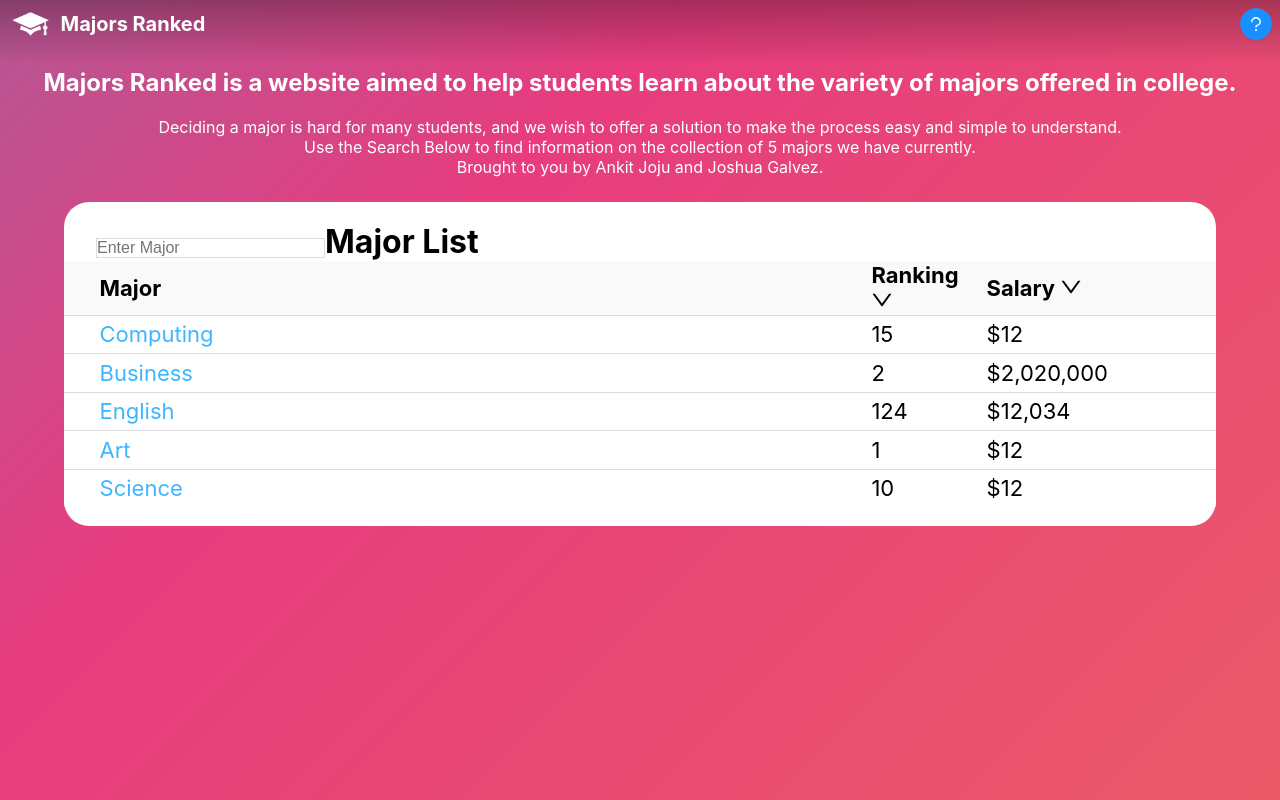
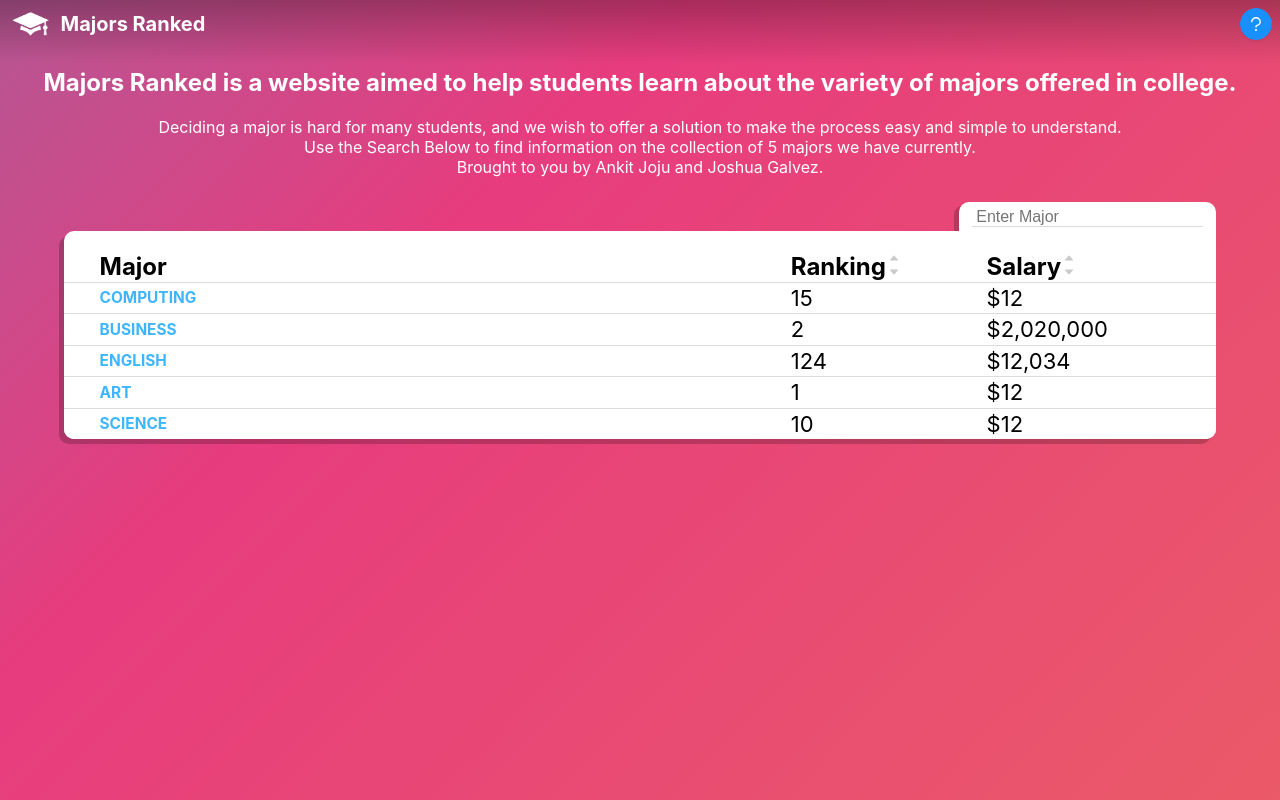
Before and after one commit to Angle-Brackets/csforgood2021, a React (Create React App) app: page / in a window 1280 px wide. Built offline with nearby package versions, Linux system fonts and the light colour scheme.

Commit message:
Style Updates 2

```diff
--- a/src/App.css
+++ b/src/App.css
@@ -1,57 +1,3 @@
-
-.timeContent {
-  text-align: center;
-  display: flex;
-  flex-direction: column;
-  justify-content: center;
-
-}
-
-.animated {
-  -webkit-animation-duration: 2s;
-  animation-duration: 2s;
-  -webkit-animation-fill-mode: both;
-  animation-fill-mode: both;
-}
-
-@-webkit-keyframes fadeIn {
-  0% {opacity: 0;}
-  100% {opacity: 1;}
-}
-
-@keyframes fadeIn {
-  0% {opacity: 0;}
-  100% {opacity: 1;}
-}
-
-.fadeIn {
-  -webkit-animation-name: fadeIn;
-  animation-name: fadeIn;
-}
-
-
-.dropdown{
-  width: 50%;
-  margin: 0 auto;
-  padding-top: 10px;
-}
-
-
-.header{
-  display: flex;
-  flex-direction: column;
-  height: 8vh;
-  justify-content: center;
-  align-items: center;
-  background-color: white;
-  border-bottom: 1px solid #c7c7c7;
-  color: black;
-  position: absolute;
-  width: 100vw;
-  font-size: 2vh;
-  z-index: 10000;
-}
-
 .App{
   -webkit-margin-before: 0em;
   width: 100vw;
@@ -63,116 +9,23 @@
   user-select: none; /* Non-prefixed version, currently supported by Chrome and Opera */
 }
 
-.cal{
-display: flex;
-align-content: center;
-justify-content: center;
-}
-
-.schedList{
-  padding-top: 10px;
-  padding-bottom: 10px;
-  text-align: center;
-}
-
-.listPage, .calPage, .lunchPage{
-  display: none;
-}
-
-.lunchPage{
-  overflow-y: scroll;
-  width: 100vw;
-}
-
-.lunchPage::-webkit-scrollbar{
-  display: none;
-}
-
-.hoverShadow:hover{
-  box-shadow: 0px 0px 6px 1px #0000002b;
-  transform: translateY(-5px) !important;
-}
-
-.hide{
-  visibility: hidden;
-  height: 0;
-}
-.lineButton{
-  border-radius: 10px 10px 10px 10px;
-  border: 1px #d8d8d8 solid;
-  padding: 5px 0 0 0;
-  background: white;
-  margin-bottom: 1vh;
-  margin-top: 1vh;
-  width: 50vw;
-  margin-left: 2vw;
-  margin-right: 2vw;
-  transition: transform 0.3s ease;
-  transform: translateY(0px);
-}
-
-.lineHeader{
-  margin: 0;
-  padding: 0 5px 2px 5px;
-  font-size: 3vh;
-}
-
-.buttonBar{
-  position: absolute;
-  display: block;
-  width: fit-content;
-  height: fit-content;
-  align-items: center;
-  justify-content: space-evenly;
-  background-color: #f5f5f59e;
-  bottom: 5vh;
-  left: 0;
-  right: 0;
-  margin: auto;
-  border-radius: 20px;
-  box-shadow: 0px 4px 8px 0px #63636363;
-  backdrop-filter: blur(2px);
-}
-
-.mainContent{
-  height: 100vh;
-  display: flex;
-  flex-direction: column;
-  align-items: center;
-  justify-content: center;
-  background: #fafdff;
-  overflow: hidden;
-}
-
-@keyframes pulse {
-  0% {
-    background-color: transparent;
-  }
-  50% {
-    background-color: #d7ecfe;
-  }
-  100% {
-    background-color: transparent;
+@media screen and (orientation:portrait) {
+  .listHeader{
+    background: transparent;
+    text-align:left;
+    padding: 2vw;
+    font-size: 5vw;
   }
 }
 
-@media screen and (orientation:portrait) {
-  .header{
-    font-size: 1.5vh;
-    height: 7vh;
-  }
-  .lineButton{
-    width: 80vw;
-  }
-  .lineHeader{
-    font-size: 2.5vh;
-  }
-  .lunchPage::-webkit-scrollbar{
-    display: block;
+@media screen and (orientation:landscape) {
+  .listHeader{
+    background: transparent;
+    text-align:left;
+    padding: 2vw;
+    font-size: 3vh;
   }
 }
-
-
 
 .entry {
   height: fit-content;
@@ -181,11 +34,10 @@ justify-content: center;
   font-size: 2.75vh;
 }
 .entry:hover {
-  background: #eee;
+  background: #0000000a;
 }
 
 .entryInfo {
-  background-color: #f6fdff;
   color: #353535;
   max-height: 0;
   overflow: hidden;
@@ -194,6 +46,10 @@ justify-content: center;
   font-weight: 300;
 }
 
+ input:focus, textarea:focus, select:focus{
+        outline: none;
+    }
+
 .td {
   padding-top: 2vh;
   padding-bottom: 2vh;
--- a/src/components/List.js
+++ b/src/components/List.js
@@ -1,6 +1,6 @@
 import React from "react";
-import {Input} from "antd"
-import {UpOutlined, DownOutlined, LineOutlined} from '@ant-design/icons'
+import {Input, Row, Col} from "antd"
+import {CaretUpOutlined, CaretDownOutlined, UpOutlined} from '@ant-design/icons'
 import { Component } from "react";
 import Major from "./Major.js"
 import majors from '../Data.js'
@@ -22,7 +22,7 @@ class List extends Component {
   }
 
   search(event) {
-    this.setState({searchTerm: event.target.value}, () => this.setState({majors: this.applySearch(majors)}));
+    this.setState({searchTerm: event.target.value}, () => this.setState({majors: this.sort(this.applySearch(majors), this.state.sort)}));
   }
 
   applySearch(items) {
@@ -34,46 +34,67 @@ class List extends Component {
     return temp;
   }
 
-  sort = type => {
-    let temp = this.applySearch(majors)
-    if(type == "RANK") {
-      if(this.state.sort[0] != "RANK" || this.state.sort[1] == 0) {
+  sort = (temp, type) => {
+    if(type[1] === 0) {
+      return temp;
+    } else {
+      if(type[0] === "RANK") {
+        if(type[1] === 1) {
           temp.sort(function(a, b){
             if(a.rank < b.rank) { return -1; }
             if(a.rank > b.rank) { return 1; }
             return 0;
           })
-        this.setState({sort: ["RANK", 1]})
-      } else if (this.state.sort[1] == 1) {
+        } else if (type[1] === 2) {
           temp.sort(function(a, b){
             if(a.rank > b.rank) { return -1; }
             if(a.rank < b.rank) { return 1; }
             return 0;
           })
-        this.setState({sort: ["RANK", 2]});
-      } else {
-        this.setState({sort: ["RANK", 0]});
         }
-    } else if (type == "SALARY") {
-      if(this.state.sort[0] != "SALARY" || this.state.sort[1] == 0) {
+      } else if (type[0] == "SALARY") {
+        if(type[1] === 1) {
+          temp.sort(function(a, b){
+            if(a.salary > b.salary) { return -1; }
+            if(a.salary < b.salary) { return 1; }
+            return 0;
+          })
+        } else if (type[1] === 2) {
           temp.sort(function(a, b){
             if(a.salary < b.salary) { return -1; }
             if(a.salary > b.salary) { return 1; }
             return 0;
           })
+        }
+      }
+    }
+    return temp;
+  }
+
+  clickSort = type => {
+    let temp = this.applySearch(majors)
+    if(type == "RANK") {
+      if(this.state.sort[0] != "RANK" || this.state.sort[1] == 0) {
+        temp = this.sort(temp, ["RANK", 1])
+        this.setState({sort: ["RANK", 1]})
+      } else if (this.state.sort[1] == 1) {
+        temp = this.sort(temp, ["RANK", 2])
+        this.setState({sort: ["RANK", 2]});
+      } else {
+        this.setState({sort: ["NONE", 0]});
+      }
+    } else if (type == "SALARY") {
+      if(this.state.sort[0] != "SALARY" || this.state.sort[1] == 0) {
+        temp = this.sort(temp, ["SALARY", 1])
         this.setState({sort: ["SALARY", 1]})
       } else if (this.state.sort[1] == 1) {
-        temp.sort(function(a, b){
-          if(a.salary > b.salary) { return -1; }
-          if(a.salary < b.salary) { return 1; }
-          return 0;
-        })
+        temp = this.sort(temp, ["SALARY", 2])
         this.setState({sort: ["SALARY", 2]});
       } else {
-        this.setState({sort: ["SALARY", 0]});
+        this.setState({sort: ["NONE", 0]});
       }
     }
-    this.setState({majors: temp});
+    this.setState({majors: []}, () => this.setState({majors: temp}));
   }
 
   render(){
@@ -88,37 +109,38 @@ class List extends Component {
   };
 
   let inputCSS = {
-    border: "1px solid #dcdcdc",
-    margin: "1vw 0 0 2.5vw",
-    padding: "0px 20px 0px 0px",
+    border: "0",
+    borderBottom: "1px solid #dcdcdc",
+    padding: "0px 20px 0px 4px",
     backgroundPosition: "10px 10px",
     backgroundRepeat: "no-repeat",
     fontSize: "1rem",
+    borderRadius:"0",
+    color: "gray",
   };
 
-  console.log(this.state.sort)
+    return(
+      <div style={{marginLeft: "auto", marginRight: "auto", width:"fit-content", marginTop: "2vw"}}>
+      <div style={{boxShadow:"-5px 3px 0px #00000036", padding:"0.5vh 1vw 0.5vh 1vw", borderRadius: "10px 10px 0 0", background: "white", marginLeft: "auto", width: "fit-content"}}>
+        <input style={inputCSS} value={this.state.searchTerm} type="text" placeholder="Enter Major" onChange={this.search}/>
+      </div>
+      <div style={{boxShadow:"-5px 5px 0px #00000036", backgroundColor: "white", width: "90vw", height:"fit-content", paddingTop:"1.5vw", borderRadius: "10px 0 10px 10px", overflow: "scroll"}} className={"animated fadeIn"}>
 
-    return(
-      <div style={{backgroundColor: "white", width: "90vw", height:"fit-content", marginLeft: "auto", marginRight: "auto", paddingTop:"1.5vw", paddingBottom: "1.5vw", marginTop: "2vw", borderRadius: "25px", overflow: "scroll"}} className={"animated fadeIn"}>
-
-
-      <input style={inputCSS} value={this.state.searchTerm} type="text" placeholder="Enter Major" onChange={this.search}/>
-      <text style={{fontSize: "2rem", fontWeight: "bold", justifyContent: "center"}}>Major List</text>
 
       <table border="1" frame="void" rules="rows" style={wrap}>
         <colgroup>
          <col style={{width: "3%", minWidth: "3%"}}/>
-         <col style={{width: "67%", minWidth: "70%"}}/>
-         <col style={{width: "10%", minWidth: "10%"}}/>
+         <col style={{width: "60%", minWidth: "60%"}}/>
+         <col style={{width: "17%", minWidth: "17%"}}/>
          <col style={{width: "20%", minWidth: "20%"}}/>
         </colgroup>
-        <tr style={{background: "#f9f9f9", textAlign: "left", padding: "2vw", fontSize: "2.75vh"}}>
+        <tr className="listHeader">
           <th></th>
           <th>Major</th>
-          <th>Ranking <span onClick={() => this.sort("RANK")}>{this.state.sort[0] == "RANK" && this.state.sort[1] == 0 ? <LineOutlined/> : this.state.sort[0] == "RANK" && this.state.sort[1] == 1 ? <UpOutlined/> : <DownOutlined/>}</span></th>
-          <th>Salary <span onClick={() => this.sort("SALARY")}>{this.state.sort[0] == "SALARY" && this.state.sort[1] == 0 ? <LineOutlined/> : this.state.sort[0] == "SALARY" && this.state.sort[1] == 1 ? <UpOutlined/> : <DownOutlined/>}</span></th>
+          <th onClick={() => this.clickSort("RANK")}><div style={{display:"flex"}}>Ranking<div style={{marginRight: "2px", marginLeft: "2px", display:"grid"}}>{this.state.sort[0] == "NONE" || this.state.sort[0] == "SALARY" ? <><CaretUpOutlined style={{fontSize:"1.5vh", color: "#cacaca"}}/><CaretDownOutlined style={{fontSize:"1.5vh", color: "#cacaca"}}/></> : this.state.sort[0] == "RANK" && this.state.sort[1] == 1 ? <><CaretUpOutlined style={{fontSize:"1.5vh", color: "#01a4ec"}}/><CaretDownOutlined style={{fontSize:"1.5vh", color: "#cacaca"}}/></> : <><CaretUpOutlined style={{fontSize:"1.5vh", color: "#cacaca"}}/><CaretDownOutlined style={{fontSize:"1.5vh", color: "#01a4ec"}}/></>}</div></div></th>
+          <th onClick={() => this.clickSort("SALARY")}><div style={{display:"flex"}}>Salary<div style={{marginRight: "2px", marginLeft: "2px", display:"grid"}}>{this.state.sort[0] == "NONE" || this.state.sort[0] == "RANK" ? <><CaretUpOutlined style={{fontSize:"1.5vh", color: "#cacaca"}}/><CaretDownOutlined style={{fontSize:"1.5vh", color: "#cacaca"}}/></> : this.state.sort[0] == "SALARY" && this.state.sort[1] == 1 ? <><CaretUpOutlined style={{fontSize:"1.5vh", color: "#01a4ec"}}/><CaretDownOutlined style={{fontSize:"1.5vh", color: "#cacaca"}}/></> : <><CaretUpOutlined style={{fontSize:"1.5vh", color: "#cacaca"}}/><CaretDownOutlined style={{fontSize:"1.5vh", color: "#01a4ec"}}/></>}</div></div></th>
         </tr>
-        <tbody>
+        <tbody style={{background: "transparent"}}>
           {this.state.majors.map(major =>
             <Major name={major.name} rank={major.rank} salary={major.salary}
             desc={major.desc} jobs={major.jobs} />
@@ -126,6 +148,7 @@ class List extends Component {
         </tbody>
       </table>
       </div>
+      </div>
     );
 }
 
--- a/src/components/Major.js
+++ b/src/components/Major.js
@@ -45,22 +45,28 @@ export default class Major extends Component {
 
     return(
       <>
-          <tr className="entry" onClick={() => this.expand()}>
-           <td></td>
-           <td style={{color:"#3db6ff", paddingTop:"0.5%", paddingBottom:"0.5%"}}>{this.state.name}</td>
+          <tr className="entry" onClick={() => this.expand()} style={{display: `${this.state.show ? ("none") : ("revert")}`}}>
+           <td> </td>
+           <td style={{color:"#3db6ff", paddingTop:"0.5%", paddingBottom:"0.5%", fontSize: "0.7em", fontWeight: "bold"}}>{this.state.name.toUpperCase()}</td>
            <td>{this.state.rank}</td>
            <td>${this.state.salary.toString().replace(/\B(?=(\d{3})+(?!\d))/g, ",")}</td>
           </tr>
-          <tr id="info" className="entryInfo" style={{display: `${this.state.show ? ("contents") : ("none")}`}}>
-            <td></td>
-            <td colspan="3" style={{paddingTop:"0.5%", paddingBottom:"0.5%"}}>
-              <div style={{color: "black", fontWeight:"bold", fontSize:"1.5vh"}}>DESCRIPTION</div>
-              <div>{this.state.desc}</div>
-              <div style={{color: "black", fontWeight:"bold", fontSize:"1.5vh"}}>JOBS</div>
-              <div>
-              {this.state.jobs.map(job =>
-                <div>{job}</div>
+          <tr id="info" className="entryInfo" style={{display: `${this.state.show ? ("table-row") : ("none")}`}} onClick={() => this.expand()}>
+            <td style={{ background: "#6565650a"}}></td>
+            <td colSpan="3" style={{paddingTop:"0.5%", paddingBottom:"0.5%", background: "#6565650a"}}>
+              <div style={{color: "#3db6ff", fontWeight:"bold", fontSize:"0.7em"}}>{this.state.name.toUpperCase()}</div>
+              <div style={{fontSize:"0.9em"}}>{this.state.desc}</div>
+              <div style={{display: "flex", alignItems: "center", fontWeight:"bold", fontSize:"2vh", color: "#f845a7", whiteSpace: "pre"}}>
+              <span style={{color: "black", fontSize:"1.5vh"}}>JOBS   </span>
+              {this.state.jobs.map((job, i) =>
+                <>job{(i < this.state.jobs.length - 1) ? <>, </> : <></>}</>
               )}
+              </div>
+              <div style={{display: "flex", alignItems: "center", fontWeight:"bold", fontSize:"2vh", color: "#f845a7", whiteSpace: "pre"}}>
+                <span style={{color: "black", fontSize:"1.5vh"}}>RANK   </span> {this.state.rank}
+              </div>
+              <div style={{display: "flex", alignItems: "center", fontWeight:"bold", fontSize:"2vh", color: "#f845a7", whiteSpace: "pre"}}>
+                <span style={{color: "black", fontSize:"1.5vh"}}>ESTIMATED INCOME   </span> ${this.state.salary.toString().replace(/\B(?=(\d{3})+(?!\d))/g, ",")}
               </div>
               </td>
           </tr>
--- a/src/components/SiteHeader.js
+++ b/src/components/SiteHeader.js
@@ -6,10 +6,10 @@ const {Header} = Layout;
 
 const SiteHeader = () => {
     return (
-        <Layout style={{background: "linear-gradient(#00000047, transparent)", lineHeight: "6vh", position: "absolute", width: "100vw", zIndex: "100", paddingBottom:"2vh"}}>
+        <Layout style={{background: "linear-gradient(#00000047, transparent)", lineHeight: "6vh", position: "absolute", width: "100vw", zIndex: "100", paddingBottom:"2vh", backDropFilter: "blur(2px)"}}>
             <Header style={{fontSize: "1.25rem", fontWeight: "bold"}}>
                 <img src="/images/logo.png" style={{height: "3vh", float: "left", margin: "1.5vh", filter: "brightness(10)"}}/>
-                <text style={{color: "white"}}>Majors Ranked</text>
+                <span style={{color: "white"}}>Majors Ranked</span>
 
                 <Infobox/>
             </Header>
```
Also changed, not shown: src/App.js (+5 -5 lines). Lines whose indentation alone changed are shown as unchanged.
